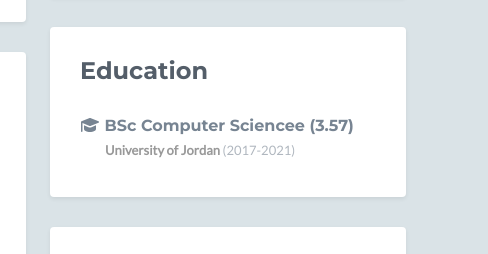
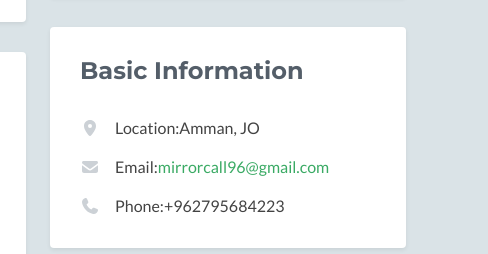
Before and after one commit to mirrorcall96/mirrorcall96.github.io, a plain HTML site: page index.html in a window 1280 px wide. Shown: the part 479-733 px from the top of the page, 792-1280 px from the left. Drawn offline with nearby package versions, Linux system fonts and the light colour scheme; no server answers; a script that the page names is missing; some icons are missing.

Commit message:
added personal information

```diff
--- a/index.html
+++ b/index.html
@@ -255,6 +255,20 @@
             </div>
             <!--//section-inner-->
           </aside>
+          <aside class="info aside section">
+            <div class="section-inner shadow-sm rounded">
+              <h2 class="heading sr-only">Basic Information</h2>
+              <div class="content">
+                <ul class="list-unstyled">
+                  <li><i class="fas fa-map-marker-alt"></i><span class="sr-only">Location:</span>Amman, JO</li>
+                                <li><i class="fas fa-envelope"></i><span class="sr-only">Email:</span><a href="mailto:mirrorcall96@gmail.com">mirrorcall96@gmail.com</a></li>
+                                <li><i class="fas fa-phone"></i><span class="sr-only">Phone:</span>+962795684223</li>
+                </ul>
+              </div>
+              <!--//content-->
+            </div>
+            <!--//section-inner-->
+          </aside>
           <!--//aside-->
           <aside class="education aside section">
             <div class="section-inner shadow-sm rounded">
```
